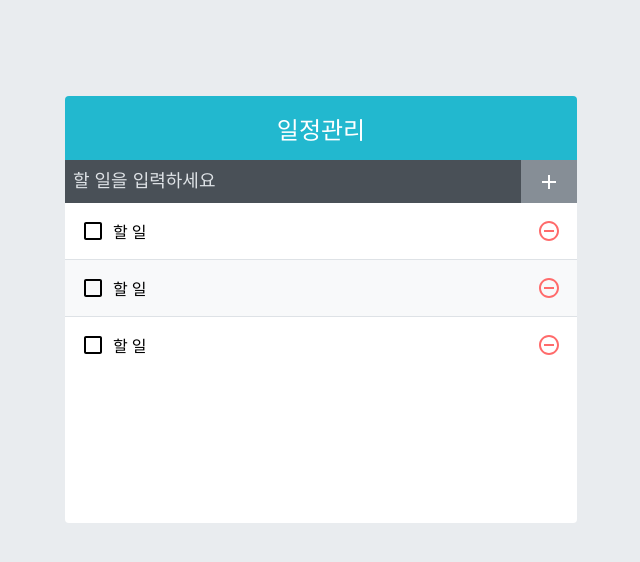
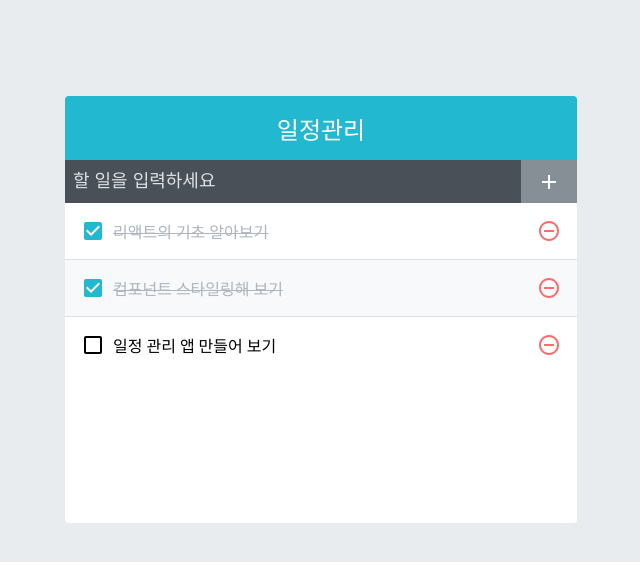
Before and after one commit to yusunghyun/todo-react, a React (Create React App) app in the folder todo-react2/: page / in a window 1280 px wide. Shown: the top 562 px of the page, without its empty margins (319-959 px from the left). Built offline with nearby package versions, Linux system fonts and the light colour scheme.

Commit message:
조작 가능 전 디자인 끝

```diff
--- a/todo-react2/src/App.js
+++ b/todo-react2/src/App.js
@@ -1,15 +1,23 @@
-import React from 'react';
+import React,{useState} from 'react';
 import TodoTemplate from "./components/TodoTemplate";
 import TodoInsert from './components/TodoInsert';
 import TodoList from './components/TodoList';
 
 
 const App = () => {
+
+  const [todos,setTodos]=useState([
+    { id:1,text:'리액트의 기초 알아보기',checked:true},
+    { id:2,text:'컴포넌트 스타일링해 보기',checked:true},
+    { id:3,text:'일정 관리 앱 만들어 보기',checked:false}
+  ]);
+
+
   return (
     <div>
       <TodoTemplate>
         <TodoInsert/>
-        <TodoList/>
+        <TodoList todos={todos}/>
       </TodoTemplate>
     </div>
   );
--- a/todo-react2/src/components/TodoInsert.js
+++ b/todo-react2/src/components/TodoInsert.js
@@ -1,11 +1,16 @@
-import React from 'react';
+import React ,{useState,useCallback}from 'react';
 import {MdAdd} from 'react-icons/md'; // MdAdd라는 아이콘을 쓴다!
 import './TodoInsert.scss'
 
 const TodoInsert = () => {
+
+    const [value,setValue]=useState('');
+
+    const onChange=useCallback(e=>{setValue(e.target.value);},[]);
+
     return (
         <form className="TodoInsert">
-            <input placeholder="할 일을 입력하세요"/>
+            <input placeholder="할 일을 입력하세요" value={value} onChange={onChange}/>
             <button type="submit">
                 <MdAdd /*여기서 쓴다! 버튼을 아이콘화 */ />
             </button>
--- a/todo-react2/src/components/TodoList.js
+++ b/todo-react2/src/components/TodoList.js
@@ -2,12 +2,11 @@ import React from 'react';
 import TodoListItem from './TodoListItem';
 import './TodoList.scss';
 
-const TodoList = () => {
+
+const TodoList = ({todos}) => {
     return (
         <div className="TodoList">
-            <TodoListItem/>
-            <TodoListItem/>
-            <TodoListItem/>
+            {todos.map((doo)=>(<TodoListItem todo={doo} key={doo.id}/>))}
         </div>
     );
 };
--- a/todo-react2/src/components/TodoListItem.js
+++ b/todo-react2/src/components/TodoListItem.js
@@ -1,13 +1,17 @@
 import React from 'react';
 import {MdCheckBoxOutlineBlank,MdCheckBox, MdRemoveCircleOutline} from 'react-icons/md';
+import cn from 'classnames';
 import './TodoListItem.scss'
 
-const TodoListItem = () => {
+const TodoListItem = ( {todo} ) => {
+
+    const {text,checked}=todo;
+
     return (
         <div className="TodoListItem">
-            <div className="checkbox">
-                <MdCheckBoxOutlineBlank/>
-                <div className="text">할 일</div>
+            <div className={cn("checkbox",{checked})}>
+                {checked ? <MdCheckBox/> : <MdCheckBoxOutlineBlank/>}
+                <div className="text">{text}</div>
             </div>
             <div className="remove">
                 <MdRemoveCircleOutline/>
```
